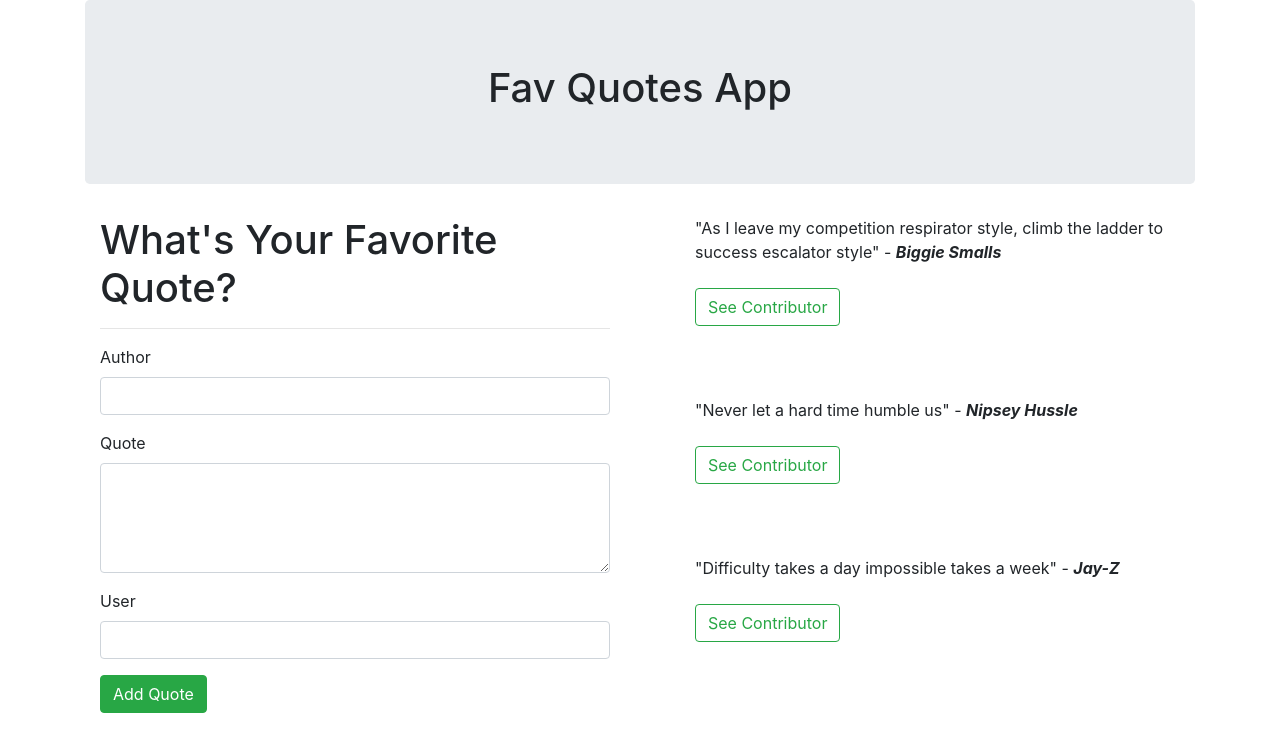
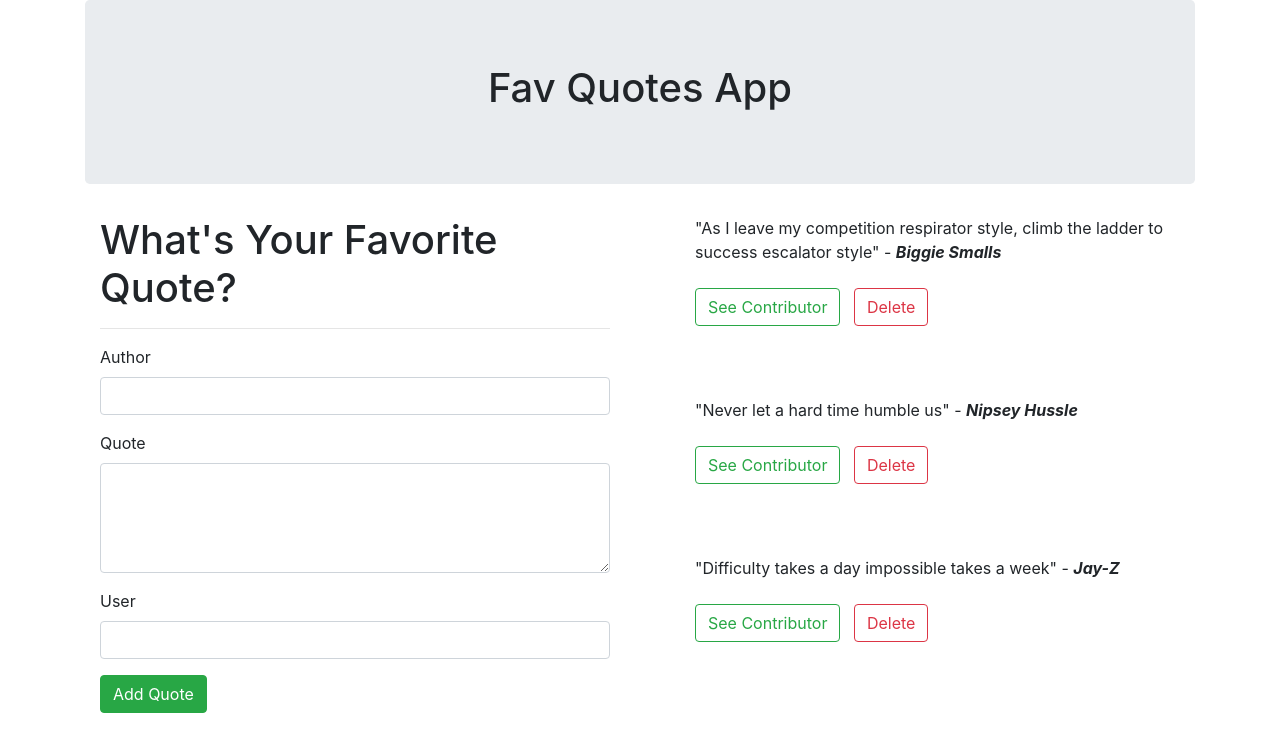
Before and after one commit to Koshin-Mohamed/quotes-ip, an Angular app: page / in a window 1280 px wide. Shown: the top 752 px of the page. Built offline with nearby package versions, Linux system fonts and the light colour scheme.

Commit message:
add functionality for the delete button.

```diff
--- a/src/app/display/details/details.component.ts
+++ b/src/app/display/details/details.component.ts
@@ -1,4 +1,4 @@
-import { Component, OnInit, Input } from '@angular/core';
+import { Component, OnInit, Input, Output, EventEmitter } from '@angular/core';
 import { Quotes } from "../../quotes";
 
 @Component({
@@ -9,10 +9,14 @@ import { Quotes } from "../../quotes";
 export class DetailsComponent implements OnInit {
 
   @Input() quote: Quotes;
+  @Output() isSeen = new EventEmitter<boolean>();
+
+  deleteQuote(complete:boolean){
+    this.isSeen.emit(complete);
+  }
 
   constructor() { }
 
-  ngOnInit() {
-  }
+  ngOnInit() {}
 
 }
--- a/src/app/display/display.component.html
+++ b/src/app/display/display.component.html
@@ -7,7 +7,8 @@
       >
     </li>
     <br />
-    <button (click)="toggleUser(i)" class="btn btn-outline-success">See Contributor</button>
+    <button (click)="toggleUser(i)" class="btn btn-outline-success">See Contributor</button> &nbsp;
+    <button (click) = "deleteIt(i)" class="btn btn-outline-danger">Delete</button>
     <br>
     <br>
     <app-details *ngIf="quote.showUser" [quote]="quote"></app-details>
--- a/src/app/display/display.component.ts
+++ b/src/app/display/display.component.ts
@@ -18,6 +18,10 @@ export class DisplayComponent implements OnInit {
     this.quotes[index].showUser = !this.quotes[index].showUser;
   }
 
+  deleteIt(index){
+      this.quotes.splice(index,1);
+  }
+
   constructor() { }
 
   ngOnInit() {
```
